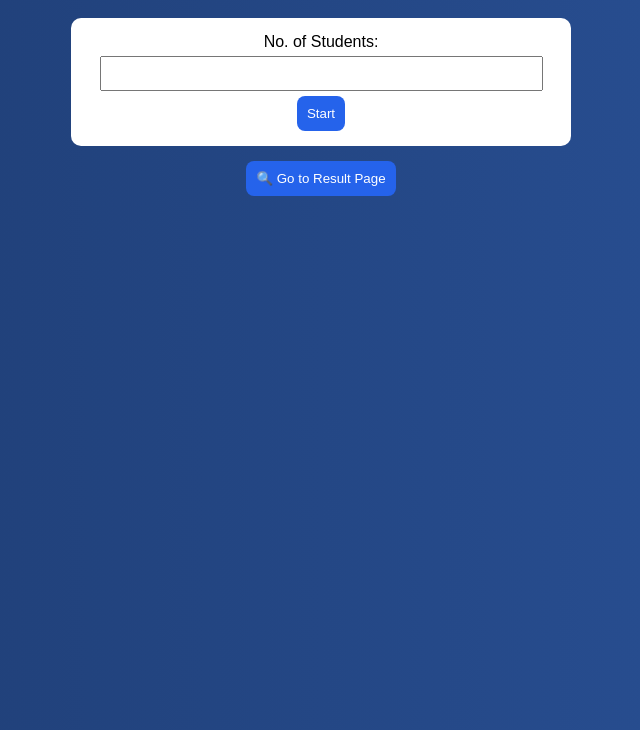
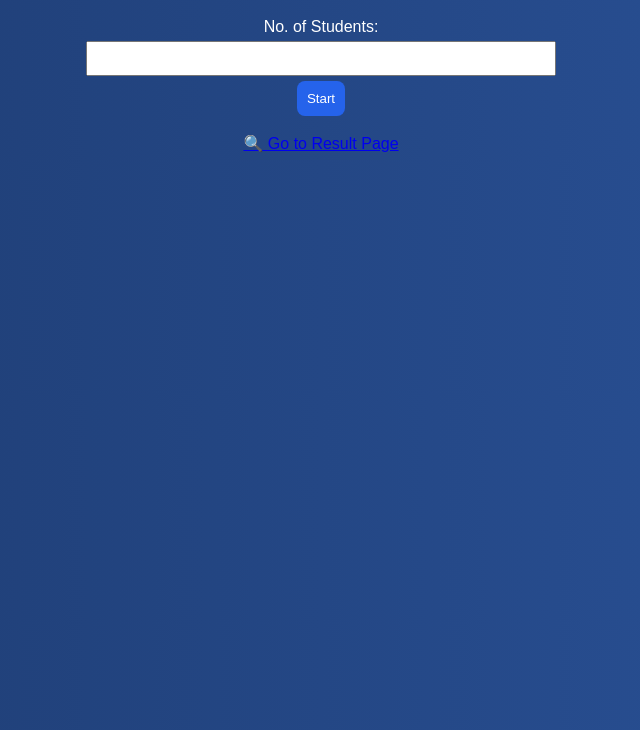
Before and after one commit to bgnanavinaidu19/student-app, a website: page frontend/index.html in a window 1280 px wide. Shown: the part 70-800 px from the top of the page, without its empty margins (319-959 px from the left). Drawn offline with Linux system fonts and the light colour scheme.

Commit message:
Fixed JS linking issue

```diff
--- a/frontend/index.html
+++ b/frontend/index.html
@@ -4,25 +4,26 @@
     <title>Student Performance System</title>
     <link rel="stylesheet" href="style.css">
 </head>
-<script src="script.js"></script>
+
 <body>
 
 <div class="container">
 
 <h1>Student Performance System</h1>
 
-<div class="card">
-    <label>No. of Students:</label>
-    <input type="number" id="count">
-    <button onclick="startEntry()">Start</button>
-</div>
+<label>No. of Students:</label>
+<input id="count" type="number">
+<button onclick="startEntry()">Start</button>
+
+<br><br>
+<a href="result.html">🔍 Go to Result Page</a>
 
 <div id="formArea"></div>
 
-<button onclick="window.location.href='result.html'">🔍 Go to Result Page</button>
-
 </div>
 
+<!-- VERY IMPORTANT -->
 <script src="script.js"></script>
+
 </body>
 </html>
```
